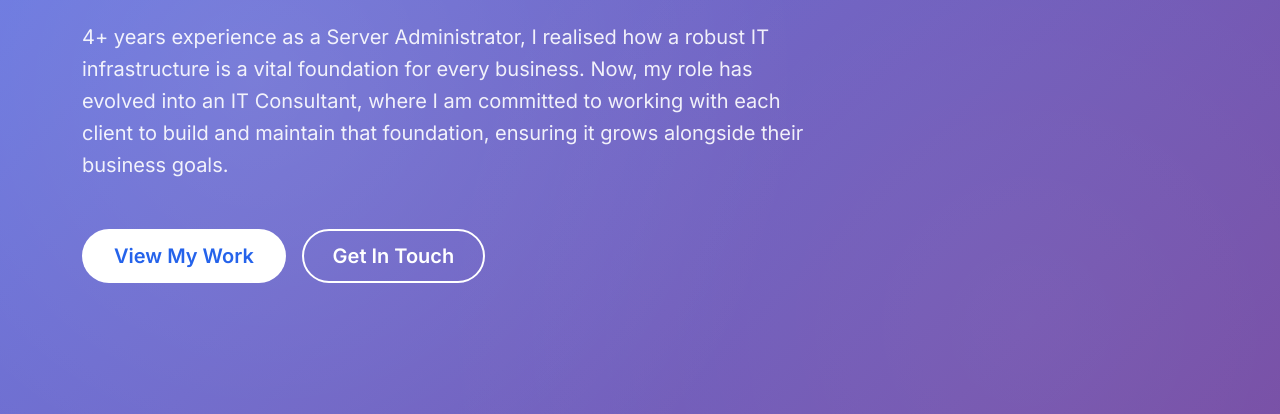
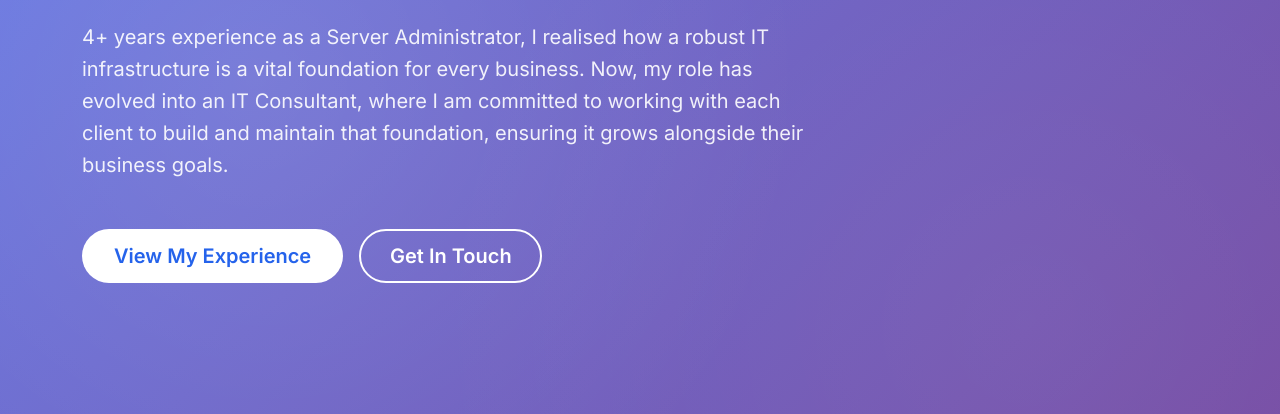
Before and after one commit to wijamw/act-cv, a website built with Vite: page index.html in a window 1280 px wide. Shown: the part 386-800 px from the top of the page. Built offline with nearby package versions, Linux system fonts and the light colour scheme.

Commit message:
Update index.html
update view my work to my experience

```diff
--- a/index.html
+++ b/index.html
@@ -69,8 +69,8 @@
               foundation, ensuring it grows alongside their business goals.
             </p>
             <div class="d-flex gap-3">
-              <a href="#projects" class="btn btn-primary btn-lg"
-                >View My Work</a
+              <a href="#experience" class="btn btn-primary btn-lg"
+                >View My Experience</a
               >
               <a href="#contact" class="btn btn-outline-primary btn-lg"
                 >Get In Touch</a
```
